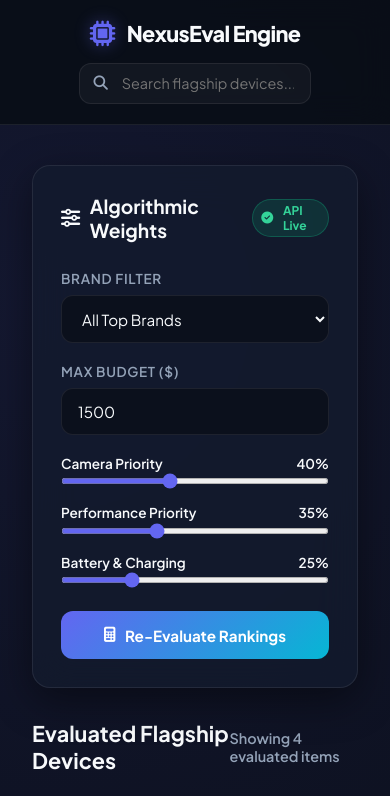
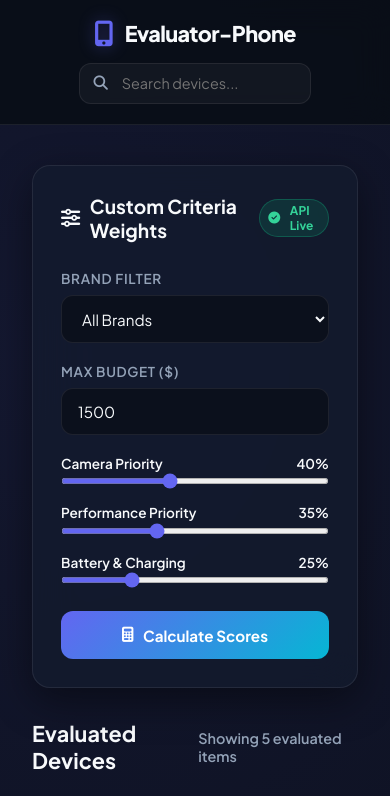
Before and after one commit to WebstieCrew/Evaluator-Phone, a plain HTML site: page index.html in a window 390 px wide. Shown: the top 796 px of the page. Drawn offline with Linux system fonts and the light colour scheme.

Commit message:
Rename NexusEval to Evaluator-Phone in index.html

```diff
--- a/index.html
+++ b/index.html
@@ -3,7 +3,7 @@
 <head>
     <meta charset="UTF-8">
     <meta name="viewport" content="width=device-width, initial-scale=1.0">
-    <title>NexusEval - Advanced Mobile Device Evaluator</title>
+    <title>Evaluator-Phone - Advanced Mobile Device Evaluator</title>
     <link rel="preconnect" href="https://fonts.googleapis.com">
     <link rel="preconnect" href="https://fonts.gstatic.com" crossorigin>
     <link href="https://fonts.googleapis.com/css2?family=Plus+Jakarta+Sans:wght@300;400;500;600;700;800&display=swap" rel="stylesheet">
@@ -425,13 +425,13 @@
     <header>
         <nav class="navbar">
             <a href="#" class="logo">
-                <i class="fa-solid fa-microchip"></i>
-                <span>NexusEval Engine</span>
+                <i class="fa-solid fa-mobile-screen-button"></i>
+                <span>Evaluator-Phone</span>
             </a>
             <div class="nav-actions">
                 <div class="search-bar">
                     <i class="fa-solid fa-magnifying-glass"></i>
-                    <input type="text" id="deviceSearch" placeholder="Search flagship devices...">
+                    <input type="text" id="deviceSearch" placeholder="Search devices...">
                 </div>
             </div>
         </nav>
@@ -442,14 +442,14 @@
             <aside class="card">
                 <form class="evaluator-form" id="evaluationForm">
                     <div class="form-title">
-                        <span><i class="fa-solid fa-sliders"></i> Algorithmic Weights</span>
+                        <span><i class="fa-solid fa-sliders"></i> Custom Criteria Weights</span>
                         <span class="status-badge"><i class="fa-solid fa-circle-check"></i> API Live</span>
                     </div>
 
                     <div class="form-group">
                         <label for="brand">Brand Filter</label>
                         <select id="brand" class="form-control">
-                            <option value="all">All Top Brands</option>
+                            <option value="all">All Brands</option>
                             <option value="apple">Apple</option>
                             <option value="samsung">Samsung</option>
                             <option value="google">Google</option>
@@ -488,14 +488,14 @@
                     </div>
 
                     <button type="submit" class="btn-primary">
-                        <i class="fa-solid fa-calculator"></i> Re-Evaluate Rankings
+                        <i class="fa-solid fa-calculator"></i> Calculate Scores
                     </button>
                 </form>
             </aside>
 
             <section class="results-container">
                 <div class="results-header">
-                    <h2 class="results-title">Evaluated Flagship Devices</h2>
+                    <h2 class="results-title">Evaluated Devices</h2>
                     <span id="resultCount" style="color: var(--text-muted); font-size: 0.9rem; font-weight: 600;">Loading real-time devices...</span>
                 </div>
 
@@ -566,6 +566,21 @@
                     ram: "12GB / 16GB / 24GB"
                 },
                 rawScores: { camera: 92, performance: 99, battery: 100 }
+            },
+            {
+                id: "xiaomi-14-ultra",
+                name: "Xiaomi 14 Ultra",
+                brand: "xiaomi",
+                price: 1299,
+                image: "image_agent_tag_1873985221351286179",
+                specs: {
+                    processor: "Snapdragon 8 Gen 3",
+                    display: '6.73" LTPO AMOLED 120Hz',
+                    camera: "50MP Quad-Camera Leica",
+                    battery: "5000 mAh (90W)",
+                    ram: "16GB"
+                },
+                rawScores: { camera: 99, performance: 95, battery: 91 }
             }
         ];
 
```
